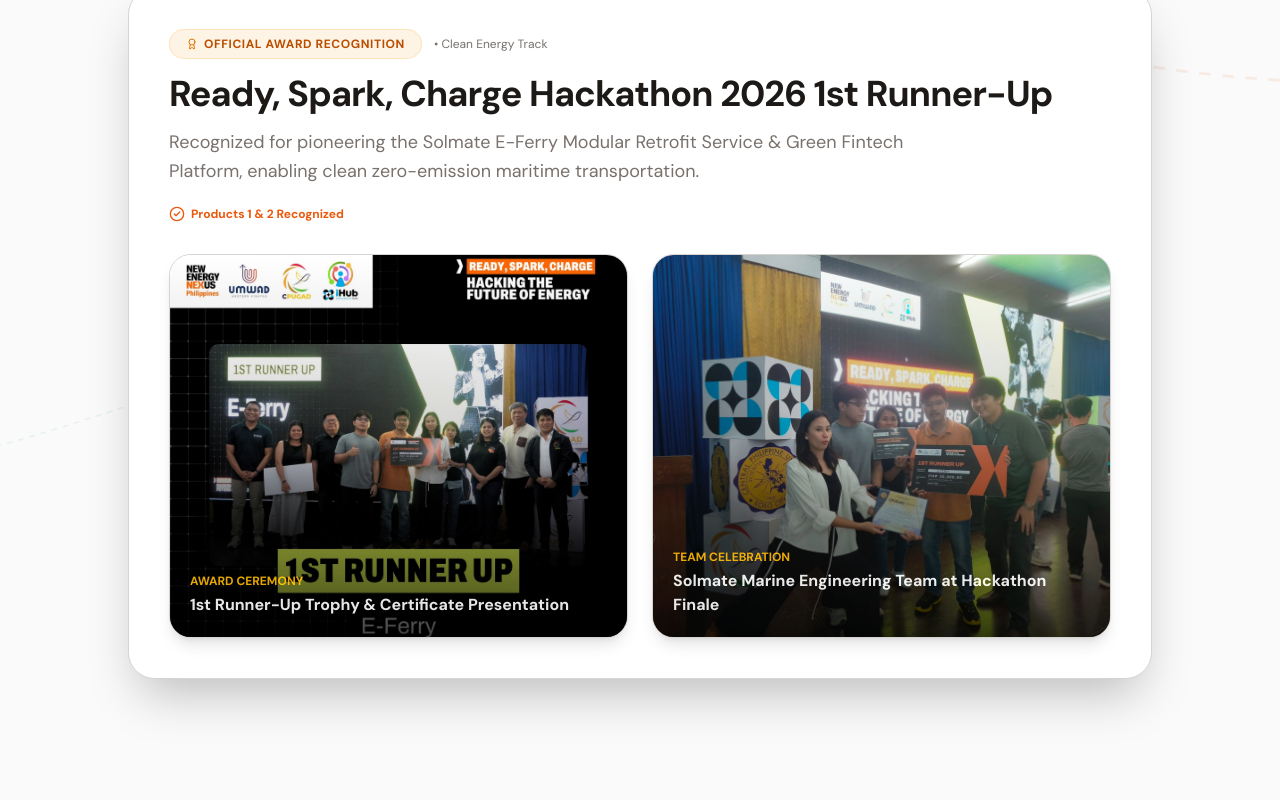
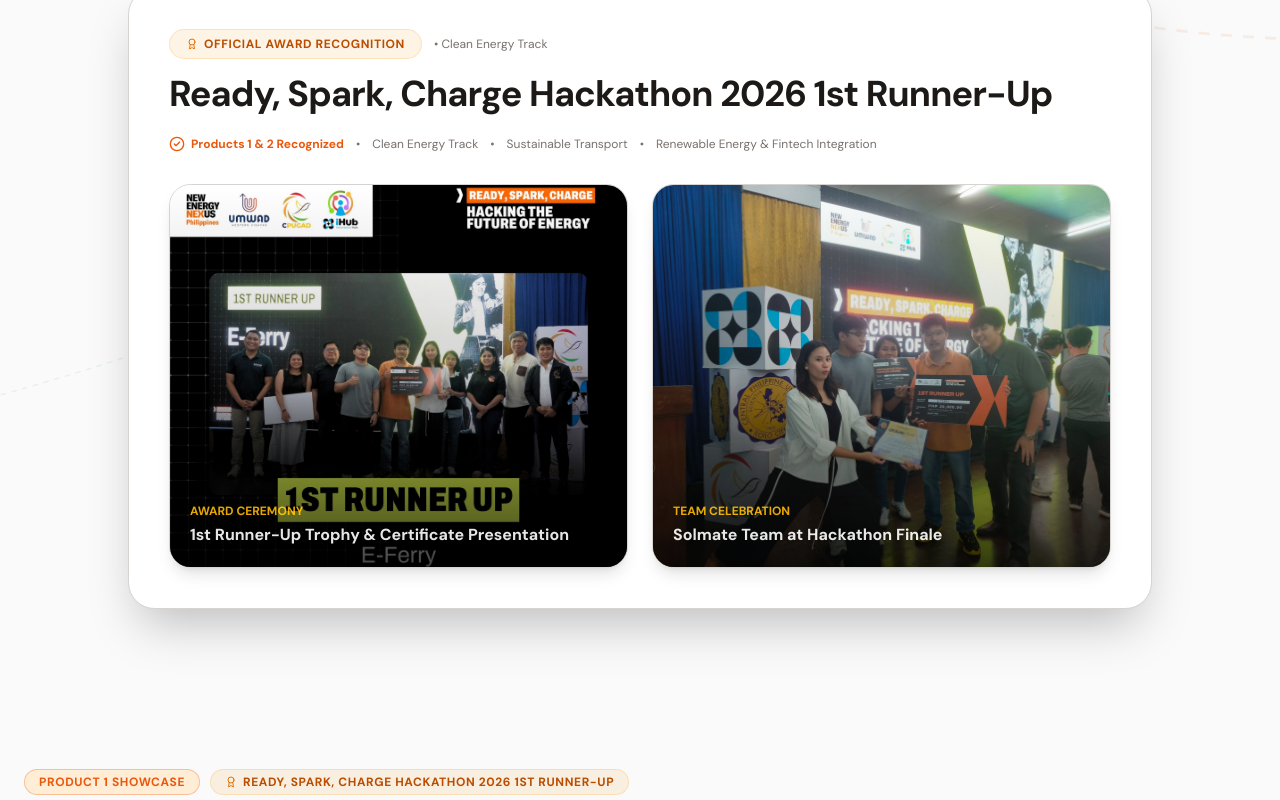
Before and after one commit to JustineSalinas/E-Ferry-Hackathon, a Next.js app: page / in a window 1280 px wide. Shown: the part 980-1780 px from the top of the page. Built offline with nearby package versions, Linux system fonts and the light colour scheme.

Commit message:
Redesign Award Spotlight to spacious layout and update track categories

```diff
--- a/src/app/page.tsx
+++ b/src/app/page.tsx
@@ -249,14 +249,16 @@
                 Ready, Spark, Charge Hackathon 2026 1st Runner-Up
               </h3>
 
-              <p className="text-base md:text-lg text-[var(--color-muted-custom)] leading-relaxed max-w-3xl">
-                Recognized for pioneering the Solmate E-Ferry Modular Retrofit Service & Green Fintech Platform, enabling clean zero-emission maritime transportation.
-              </p>
-
-              <div className="flex flex-wrap items-center gap-4 pt-2 text-xs font-mono text-[var(--color-muted-custom)]">
+              <div className="flex flex-wrap items-center gap-3 pt-2 text-xs font-mono text-[var(--color-muted-custom)]">
                 <span className="flex items-center gap-1.5 text-[var(--color-accent-custom)] font-semibold">
                   <CheckCircle2 className="w-4 h-4" /> Products 1 & 2 Recognized
                 </span>
+                <span>•</span>
+                <span>Clean Energy Track</span>
+                <span>•</span>
+                <span>Sustainable Transport</span>
+                <span>•</span>
+                <span>Renewable Energy & Fintech Integration</span>
               </div>
             </div>
 
@@ -288,7 +290,7 @@
                   <div>
                     <span className="text-amber-400 text-xs font-mono font-bold block mb-1">TEAM CELEBRATION</span>
                     <span className="text-white text-sm md:text-base font-bold drop-shadow-md">
-                      Solmate Marine Engineering Team at Hackathon Finale
+                      Solmate Team at Hackathon Finale
                     </span>
                   </div>
                 </div>
@@ -836,7 +838,8 @@
               </h4>
               <ul className="space-y-2 text-xs">
                 <li>MIT Open Source License</li>
-                <li>Clean Energy & Blue Economy Track</li>
+                <li>Clean Energy & Sustainable Transport Track</li>
+                <li>Renewable Energy & Fintech Integration</li>
                 <li>ISO 14064 Carbon Accounting Standard</li>
               </ul>
             </div>
```
